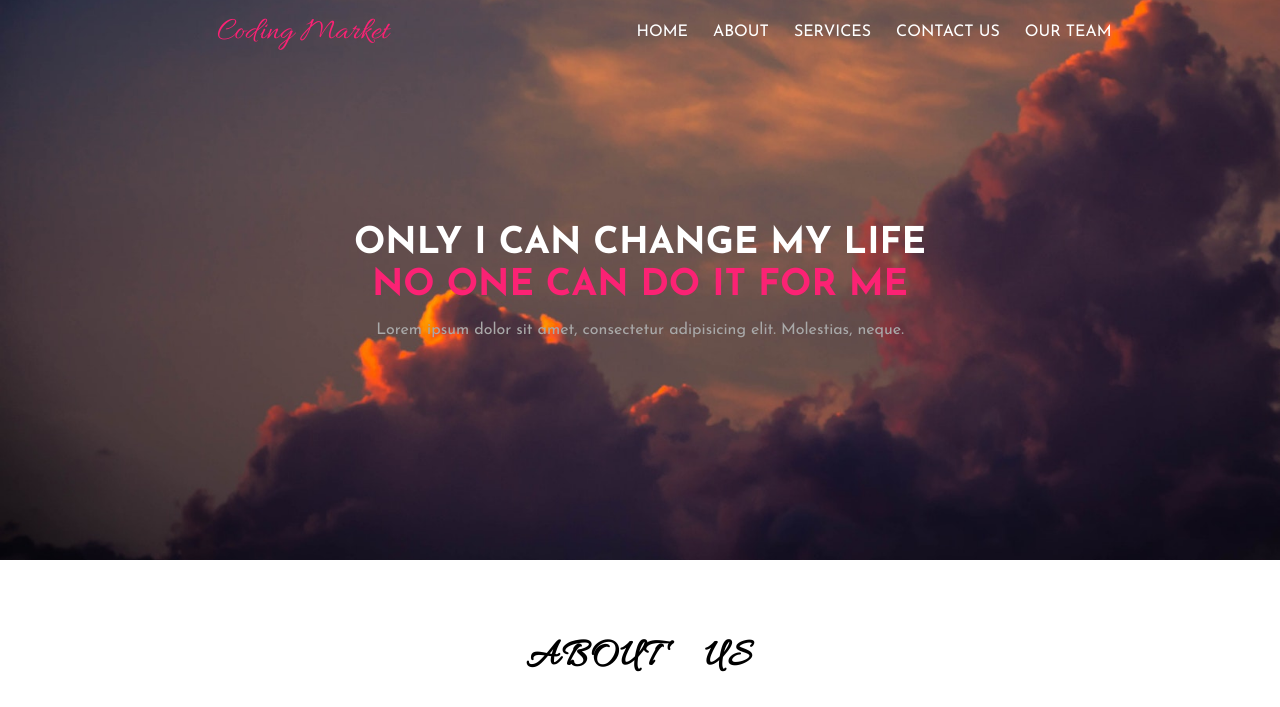
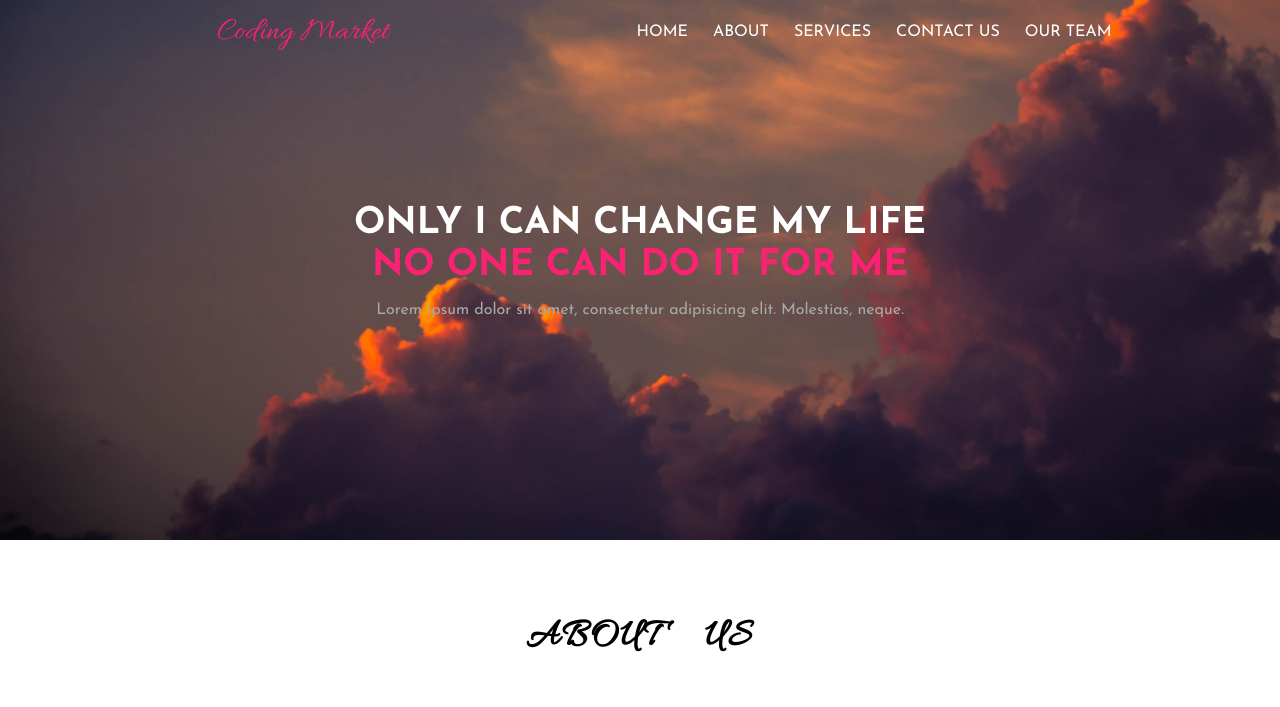
Before and after one commit to mahmoud-aldeyasti/responsive, a plain HTML site: page index.html in a window 1280 px wide. Shown: the top 707 px of the page. Drawn offline with Linux system fonts and the light colour scheme.

Commit message:
Add files via upload

```diff
--- a/style.css
+++ b/style.css
@@ -51,7 +51,7 @@ header{
     background-attachment: scroll;
     background-size: cover;
     width: 100%;
-    min-height: 70vh;
+    min-height: 540px;
     display: flex;
     flex-direction: column;
     align-items: center;
```
